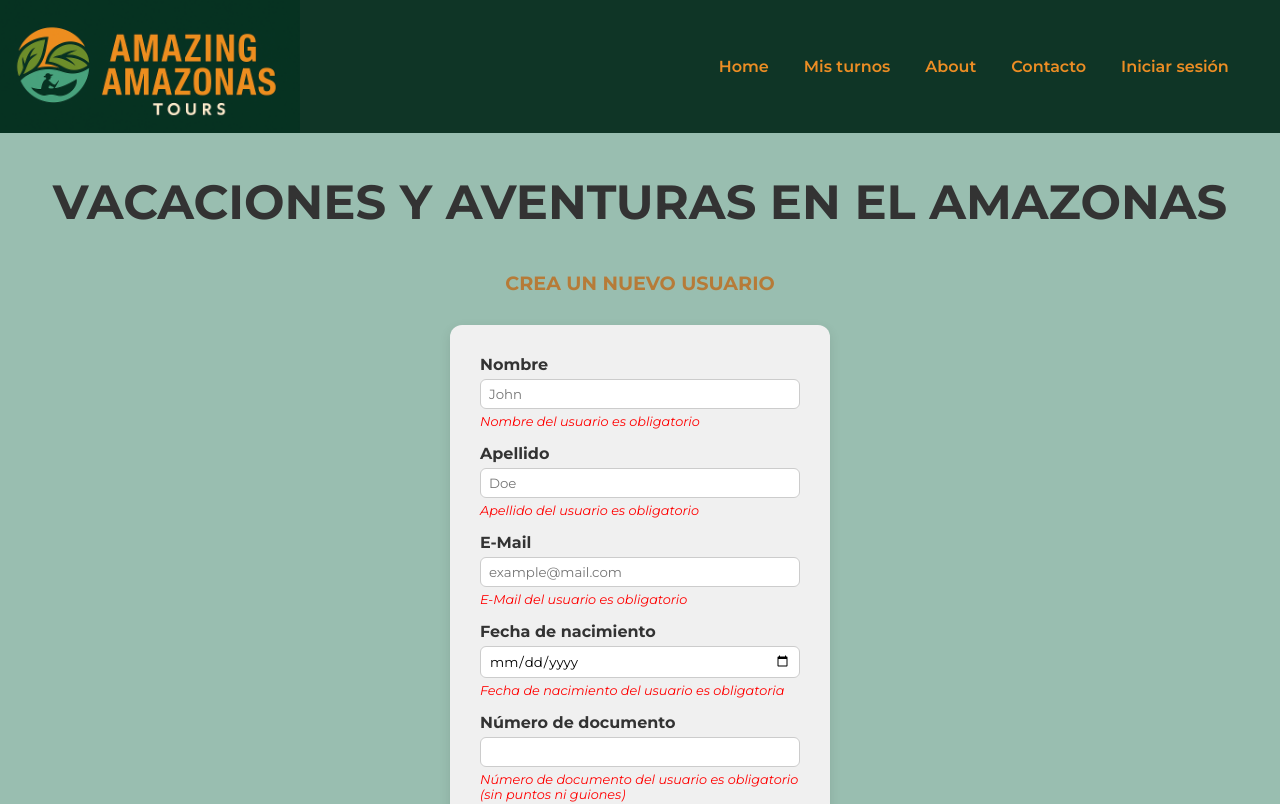
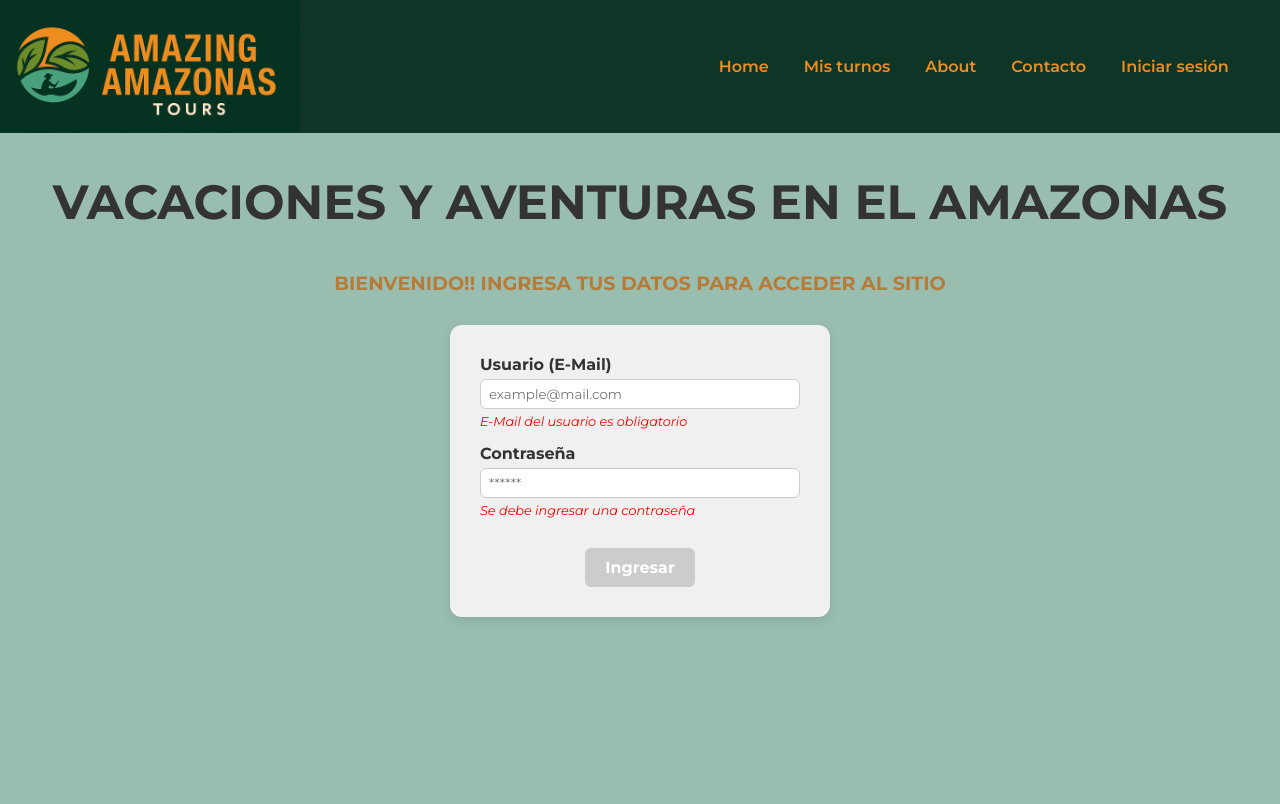
Before and after one commit to APaggiHitta/PM3, a React (Vite) app in the folder front/proyecto-M3/: page / in a window 1280 px wide. Shown: the top 804 px of the page. Built offline with nearby package versions, Linux system fonts and the light colour scheme.

Commit message:
Se implementan validaciones en componentes Register y Login. Se realizan peticiones al servidor con axios

```diff
--- a/front/proyecto-M3/index.html
+++ b/front/proyecto-M3/index.html
@@ -4,7 +4,7 @@
     <meta charset="UTF-8" />
     <link rel="icon" type="image/svg+xml" href="/vite.svg" />
     <meta name="viewport" content="width=device-width, initial-scale=1.0" />
-    <title>Vite + React</title>
+    <title>Proyecto integrador del Módulo 3 - Alvaro Paggi</title>
 
     <link rel="preconnect" href="https://fonts.googleapis.com" />
     <link rel="preconnect" href="https://fonts.gstatic.com" crossorigin />
--- a/front/proyecto-M3/src/App.jsx
+++ b/front/proyecto-M3/src/App.jsx
@@ -12,8 +12,8 @@ function App() {
       <NavBar />
       {/* <Home /> */}
       {/* <Turns /> */}
-      <Register />
-      {/* <Login /> */}
+      {/* <Register /> */}
+      <Login />
       {/* <Contact /> */}
       <Footer />
     </div>
--- a/front/proyecto-M3/src/helpers/validate.js
+++ b/front/proyecto-M3/src/helpers/validate.js
@@ -66,6 +66,13 @@ export const validate = (fieldName, fieldValue, userData) => {
       }
       break;
 
+    case "acceptPolicies":
+      if (!fieldValue) {
+        errors.acceptPolicies =
+          "Debes aceptar nuestras Políticas para continuar";
+      }
+      break;
+
     default:
       break;
   }
--- a/front/proyecto-M3/src/views/Login/Login.jsx
+++ b/front/proyecto-M3/src/views/Login/Login.jsx
@@ -1,5 +1,106 @@
-const Login = () => {};
+import styles from "../Register/Register.module.css";
+import { useState } from "react";
+import { validate } from "../../helpers/validate";
+import axios from "axios";
+
+const Login = () => {
+  const [userData, setUserData] = useState({
+    email: "",
+    password1: "",
+  });
+
+  const [errors, setErrors] = useState({
+    email: "E-Mail del usuario es obligatorio",
+    password1: "Se debe ingresar una contraseña",
+  });
+
+  const isFormValid = Object.values(errors).every((error) => error === "");
+
+  const handleInputChange = (event) => {
+    const { name, value } = event.target;
+
+    const updatedData = {
+      ...userData,
+      [name]: value,
+    };
+
+    setUserData(updatedData);
+
+    const fieldError = validate(name, value, updatedData);
+
+    setErrors((prevErrors) => ({
+      ...prevErrors,
+      [name]: fieldError[name] || "",
+    }));
+  };
+
+  const handleOnSubmit = async (event) => {
+    event.preventDefault();
+
+    const payload = {
+      username: userData.email,
+      password: userData.password1,
+    };
+    console.log(payload);
+    try {
+      const response = await axios.post(
+        "http://localhost:3000/users/login",
+        payload
+      );
+      console.log("Respuesta del servidor:", response.data);
+      alert("Usuario logueado con éxito");
+    } catch (error) {
+      console.error("Error al registrar usuario:", error);
+      alert("Ups!! Revisa nombre de usuario o contraseña ingresados");
+    }
+  };
+
+  return (
+    <>
+      <h1 className={styles.title}>VACACIONES Y AVENTURAS EN EL AMAZONAS</h1>
+      <h2 className={styles.subtitle}>
+        BIENVENIDO!! INGRESA TUS DATOS PARA ACCEDER AL SITIO
+      </h2>
+
+      <div className={styles.container}>
+        <form onSubmit={handleOnSubmit} className={styles.form}>
+          <div className={styles.inputGroup}>
+            <label>Usuario (E-Mail)</label>
+            <input
+              type="text"
+              name="email"
+              placeholder="example@mail.com"
+              onChange={handleInputChange}
+            />
+            {errors.email && (
+              <p className={styles.errorMessage}>{errors.email}</p>
+            )}
+          </div>
+
+          <div className={styles.inputGroup}>
+            <label>Contraseña</label>
+            <input
+              type="password"
+              name="password1"
+              placeholder="******"
+              onChange={handleInputChange}
+            />
+            {errors.password1 && (
+              <p className={styles.errorMessage}>{errors.password1}</p>
+            )}
+          </div>
+
+          <button
+            type="submit"
+            className={styles.submitButton}
+            disabled={!isFormValid}
+          >
+            Ingresar
+          </button>
+        </form>
+      </div>
+    </>
+  );
+};
 
 export default Login;
-
-//peticion a users/login
--- a/front/proyecto-M3/src/views/Register/Register.jsx
+++ b/front/proyecto-M3/src/views/Register/Register.jsx
@@ -13,6 +13,7 @@ const Register = () => {
     photo: "",
     password1: "",
     password2: "",
+    acceptPolicies: false,
   });
 
   const [errors, setErrors] = useState({
@@ -23,6 +24,7 @@ const Register = () => {
     nDni: "Número de documento del usuario es obligatorio (sin puntos ni guiones)",
     password1: "Se debe ingresar una contraseña",
     password2: "Se debe repetir la contraseña",
+    acceptPolicies: "Debes aceptar nuestras Políticas para continuar",
   });
 
   const handleInputChange = (event) => {
@@ -48,13 +50,14 @@ const Register = () => {
   const formatName = (text) =>
     text.charAt(0).toUpperCase() + text.slice(1).toLowerCase();
 
-  const handleOnSubmit = (event) => {
+  const handleOnSubmit = async (event) => {
     event.preventDefault();
 
     const fullName = `${formatName(userData.username)} ${formatName(
       userData.userlastname
     )}`;
 
+    console.log(fullName);
     const payload = {
       name: fullName,
       email: userData.email,
@@ -65,7 +68,7 @@ const Register = () => {
     };
 
     try {
-      const response = axios.post(
+      const response = await axios.post(
         "http://localhost:3000/users/register",
         payload
       );
@@ -77,6 +80,20 @@ const Register = () => {
       console.error("Error al registrar usuario:", error);
       alert("Hubo un error al registrar el usuario");
     }
+  };
+
+  const isFormValid = () => {
+    const hasErrors = Object.values(errors).some((error) => error !== "");
+
+    const requiredFieldsFilled = Object.entries(userData).every(
+      ([key, value]) => {
+        if (key === "photo") return true; // Ignorar campo 'photo'
+        if (typeof value === "boolean") return value; // checkbox (debe ser true)
+        return value.toString().trim() !== ""; // campos de texto
+      }
+    );
+
+    return !hasErrors && requiredFieldsFilled;
   };
 
   return (
@@ -135,7 +152,7 @@ const Register = () => {
 
           <div className={styles.inputGroup}>
             <label>Número de documento</label>
-            <input type="number" name="nDni" onChange={handleInputChange} />
+            <input type="text" name="nDni" onChange={handleInputChange} />
             {errors.nDni && (
               <p className={styles.errorMessage}>{errors.nDni}</p>
             )}
@@ -181,7 +198,33 @@ const Register = () => {
             )}
           </div>
 
-          <button className={styles.submitButton}>Crear usuario</button>
+          <label className={styles.termsConditions} htmlFor="">
+            <input
+              type="checkbox"
+              name="acceptPolicies"
+              checked={userData.acceptPolicies}
+              onChange={(event) =>
+                handleInputChange({
+                  target: {
+                    name: "acceptPolicies",
+                    value: event.target.checked,
+                  },
+                })
+              }
+            />
+            Acepto los Términos y Condiciones y las Políticas de Privacidad
+          </label>
+          {errors.acceptPolicies && (
+            <p className={styles.errorMessage}>{errors.acceptPolicies}</p>
+          )}
+
+          <button
+            disabled={!isFormValid()}
+            type="submit"
+            className={styles.submitButton}
+          >
+            Crear usuario
+          </button>
         </form>
       </div>
     </>
--- a/front/proyecto-M3/src/views/Register/Register.module.css
+++ b/front/proyecto-M3/src/views/Register/Register.module.css
@@ -77,3 +77,16 @@
   margin-top: 5px; /* Un poco de espacio arriba del mensaje */
   display: block; /* Asegura que el error esté en una nueva línea */
 }
+
+.termsConditions {
+  display: flex;
+  align-items: center;
+  font-style: italic;
+  font-size: 0.8rem;
+  gap: 8px;
+}
+
+.submitButton:disabled {
+  background-color: #ccc;
+  cursor: not-allowed;
+}
```
